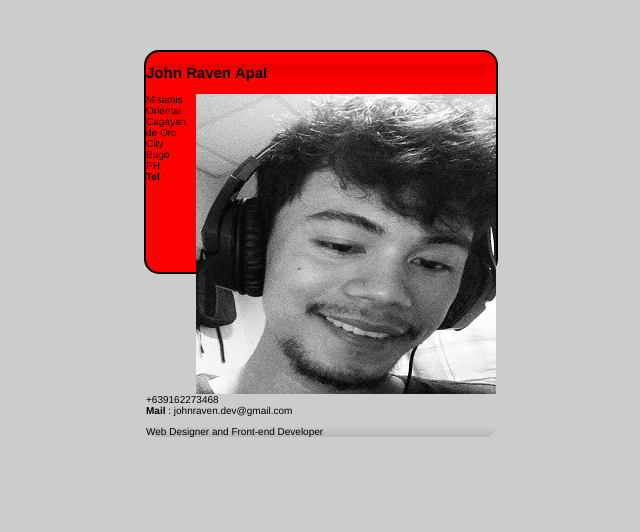
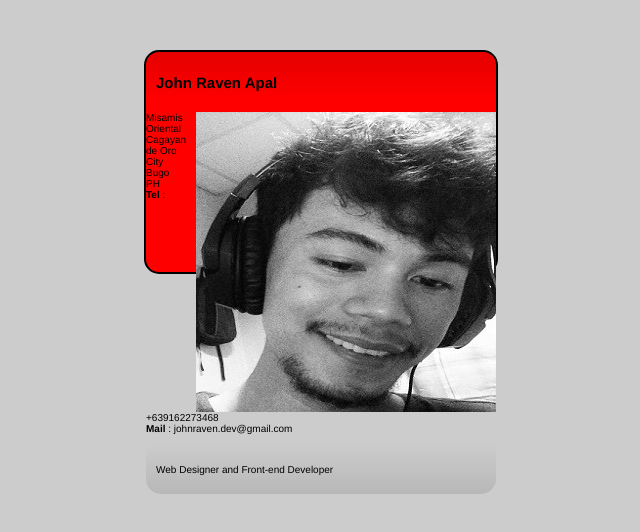
Before and after one commit to johnravendev/fundamental-css-comprehension, a plain HTML site: page index.html in a window 1280 px wide. Shown: the whole page, without its empty margins (319-959 px from the left). Drawn offline with Linux system fonts and the light colour scheme.

Commit message:
Head and footer rule sets updated

```diff
--- a/styles/style.css
+++ b/styles/style.css
@@ -38,9 +38,9 @@ html {
 
 /* Header and Footer */
 
-.card header footer {
-	height: 3.125em;
-
+.card header, .card footer {
+	height: 3em;
+	padding: 1em;
 }
 
 
```
